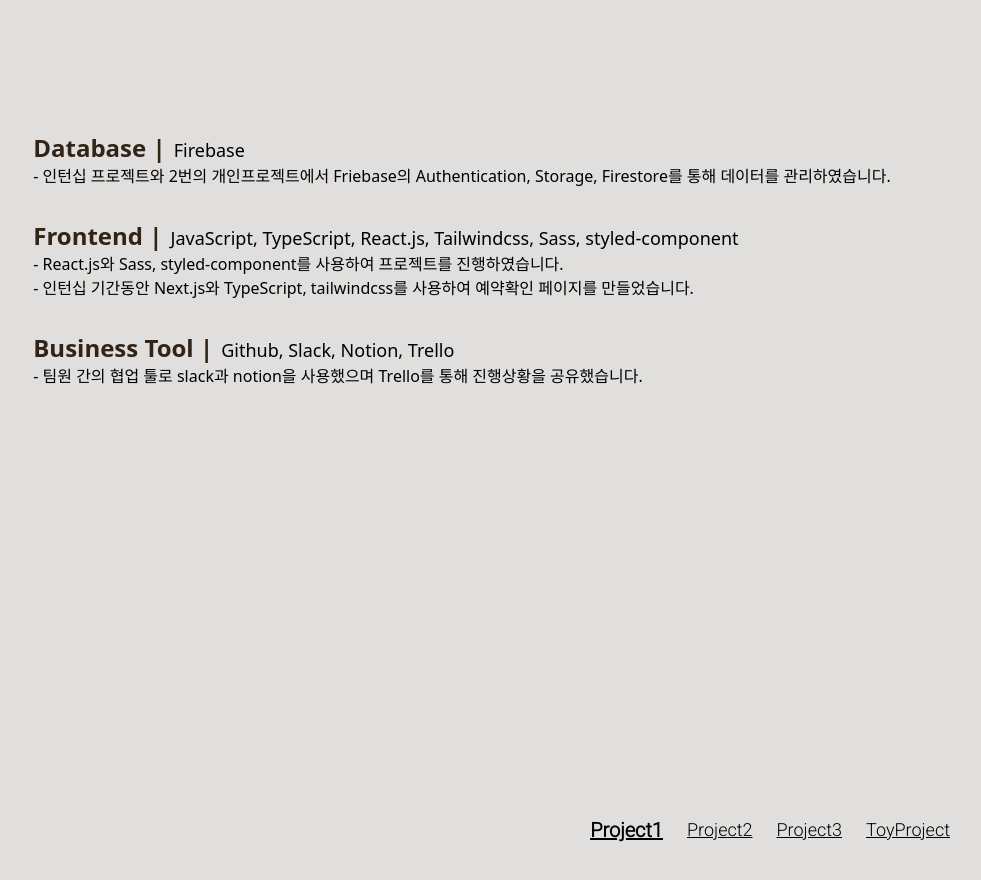
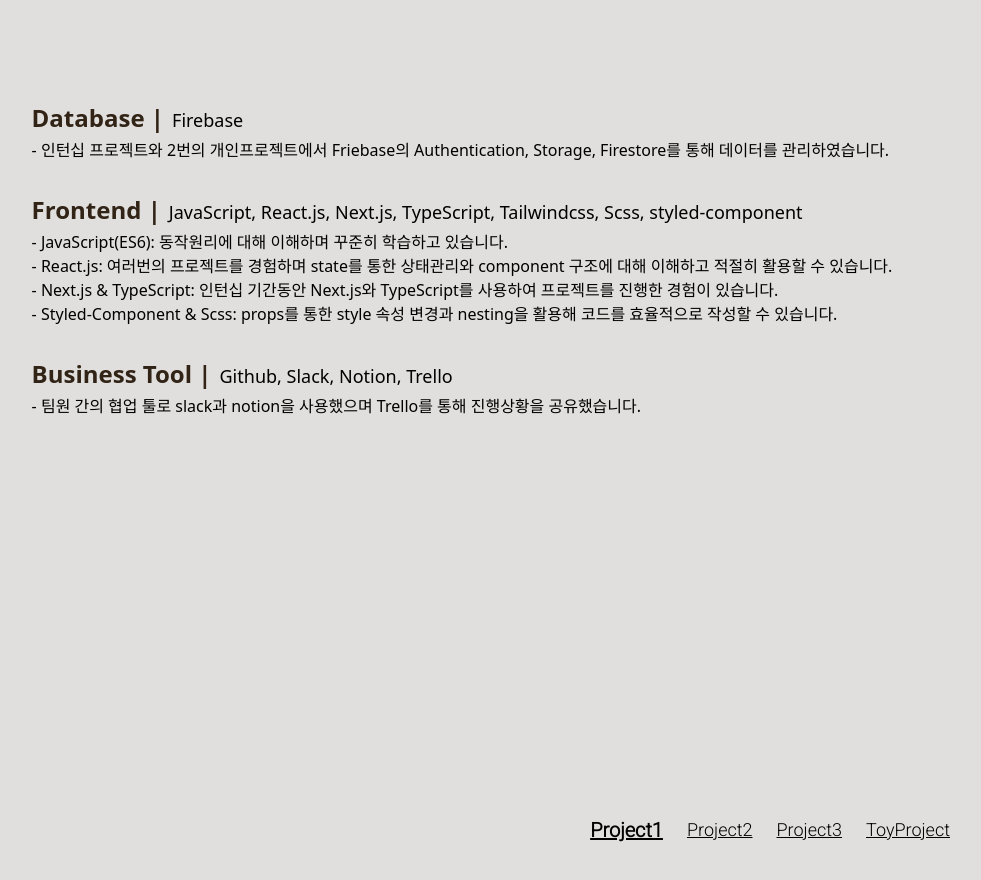
Before and after one commit to Dumibell/PORTFOLIO2, a Next.js app: page / in a window 1280 px wide. Shown: the part 940-1820 px from the top of the page, without its empty margins (178-1159 px from the left). Built offline with nearby package versions, Linux system fonts and the light colour scheme; grey boxes are pictures that could not be loaded.

Commit message:
skills 수정

```diff
--- a/components/About.tsx
+++ b/components/About.tsx
@@ -49,8 +49,8 @@ export const About = () => {
             </div>
           </div>
 
-          <div className="flex flex-col items-end mr-40 min-w-[450px]">
-            <div className="flex flex-col items-end largeTitle name">
+          <div className="flex flex-col items-end mr-40 min-w-[450px] name">
+            <div className="flex flex-col items-end largeTitle">
               <p>JENNY YEJEE</p>
               <p>CHO</p>
             </div>
--- a/components/Main.tsx
+++ b/components/Main.tsx
@@ -6,7 +6,7 @@ import { useEffect, useState } from "react";
 
 export const Main = () => {
   return (
-    <div className="overflow-y-hidden">
+    <div className="overflow-y-hidden flex flex-col">
       <About />
       <Skills />
       <Projects />
--- a/components/Project3.tsx
+++ b/components/Project3.tsx
@@ -8,7 +8,7 @@ export const Project3 = () => {
   const [click, setClick] = useState(false);
   return (
     <>
-      <div className="flex flex-col justify-center">
+      <div className="flex flex-col justify-center overflow-x-scroll">
         <div className="text-7xl font-bold font-Roboto">
           <p>WE</p>
           <p>SOP</p>
--- a/components/Skills.tsx
+++ b/components/Skills.tsx
@@ -113,9 +113,11 @@ export const Skills = () => {
         />
         <Container
           position="Frontend |"
-          skills="JavaScript, TypeScript, React.js, Tailwindcss, Sass, styled-component"
-          text1="- React.js와 Sass, styled-component를 사용하여 프로젝트를 진행하였습니다."
-          text2="- 인턴십 기간동안 Next.js와 TypeScript, tailwindcss를 사용하여 예약확인 페이지를 만들었습니다."
+          skills="JavaScript, React.js, Next.js, TypeScript, Tailwindcss, Scss, styled-component"
+          text1="- JavaScript(ES6): 동작원리에 대해 이해하며 꾸준히 학습하고 있습니다."
+          text2="- React.js: 여러번의 프로젝트를 경험하며 state를 통한 상태관리와 component 구조에 대해 이해하고 적절히 활용할 수 있습니다."
+          text3="- Next.js & TypeScript: 인턴십 기간동안 Next.js와 TypeScript를 사용하여 프로젝트를 진행한 경험이 있습니다."
+          text4="- Styled-Component & Scss: props를 통한 style 속성 변경과 nesting을 활용해 코드를 효율적으로 작성할 수 있습니다. "
         />
         <Container
           position="Business Tool |"
@@ -130,11 +132,22 @@ export const Skills = () => {
 interface propsTypes {
   position: string;
   skills: string;
+  skill?: string;
   text1: string;
   text2?: string;
+  text3?: string;
+  text4?: string;
 }
 
-const Container = ({ position, skills, text1, text2 }: propsTypes) => {
+const Container = ({
+  position,
+  skills,
+  skill,
+  text1,
+  text2,
+  text3,
+  text4,
+}: propsTypes) => {
   return (
     <div className="my-4">
       <p>
@@ -143,8 +156,12 @@ const Container = ({ position, skills, text1, text2 }: propsTypes) => {
         </span>
         <span className="ml-2 text-lg font-medium">{skills}</span>
       </p>
-      <p>{text1}</p>
-      <p>{text2}</p>
+      <div className="mt-1">
+        <p>{text1}</p>
+        <p>{text2}</p>
+        <p>{text3}</p>
+        <p>{text4}</p>
+      </div>
     </div>
   );
 };
--- a/pages/index.tsx
+++ b/pages/index.tsx
@@ -11,7 +11,7 @@ const Index: NextPage = () => {
   const [modal, setModal] = useState<boolean>(false);
 
   return (
-    <div className="w-full h-full flex flex-col">
+    <div className="w-full h-full">
       {modal ? (
         <Contacts setModal={setModal} />
       ) : (
--- a/styles/globals.css
+++ b/styles/globals.css
@@ -9,8 +9,10 @@
 
 body {
   box-sizing: content-box;
-  /* width: 100%;
-  height: 100vh; */
+  margin: 0;
+
+  /* width: 100%; */
+  height: 100vh;
   background-color: #e1dfdd;
 }
 
@@ -160,26 +162,24 @@ body {
   }
 }
 
-@media (max-width: 700px) {
+@media (max-width: 900px) {
   .mobile {
     display: flex;
     flex-direction: column;
   }
   .selfIntroduction {
     margin-top: 10px;
+    margin-right: 60px;
   }
   .largeTitle {
-    font-size: 60px;
+    font-size: 40px;
   }
   .name {
     margin-top: 15px;
+    margin-right: 60px;
   }
 
-  /* .navItem {
+  .navItem {
     padding: 0 10px 0 10px;
   }
-
-  .profileImage {
-    width: 300px;
-  } */
 }
```
